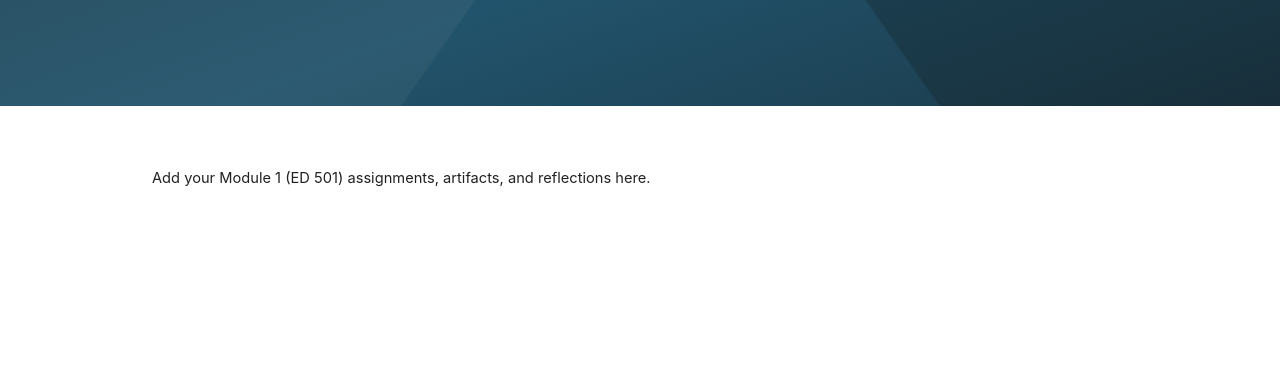
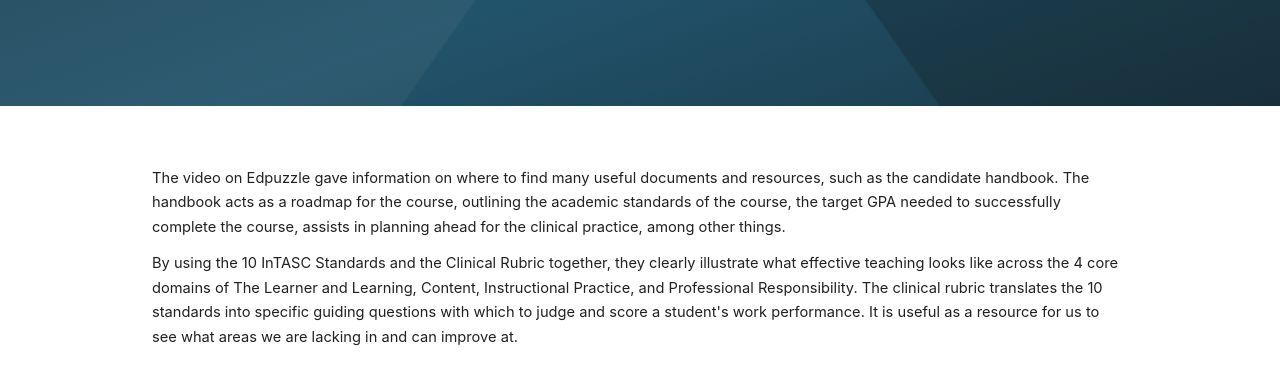
Before and after one commit to Green-Gadget/lsmorelandportfolio, a plain HTML site: page modules/module-1.html in a window 1280 px wide. Shown: the part 290-674 px from the top of the page. Drawn offline with Linux system fonts and the light colour scheme.

Commit message:
Added module 1 reflection.

```diff
--- a/modules/module-1.html
+++ b/modules/module-1.html
@@ -24,7 +24,15 @@
   <!-- Page Content: Edit your content for this page below -->
   <main class="page-main">
     <article class="portfolio-page">
-      <p>Add your Module 1 (ED 501) assignments, artifacts, and reflections here.</p>
+      <p>The video on Edpuzzle gave information on where to find many useful documents and resources, such as the candidate handbook. The handbook acts as a roadmap for
+          the course, outlining the academic standards of the course, the target GPA needed to successfully complete the course, assists in planning ahead for the
+         clinical practice, among other things.
+      </p>
+      <p>
+          By using the 10 InTASC Standards and the Clinical Rubric together, they clearly illustrate what effective teaching looks like across the 4 core domains of
+          The Learner and Learning, Content, Instructional Practice, and Professional Responsibility. The clinical rubric translates the 10 standards into specific guiding
+          questions with which to judge and score a student's work performance. It is useful as a resource for us to see what areas we are lacking in and can improve at.
+      </p>
     </article>
   </main>
 
```
Also changed, not shown: med/index.html (+1 -1 lines).
